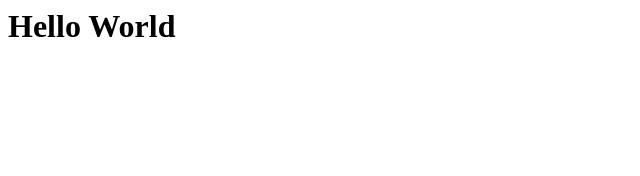
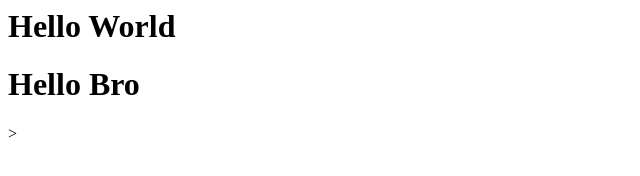
Before and after one commit to yasserelkabany/newrepository, a plain HTML site: page index.html in a window 1280 px wide. Shown: the whole page, without its empty margins (0-640 px from the left). Drawn offline with Linux system fonts and the light colour scheme.

Commit message:
Updated index

```diff
--- a/index.html
+++ b/index.html
@@ -1 +1,2 @@
 <h1>Hello World</h1>
+<h1>Hello Bro</h1>>
```
